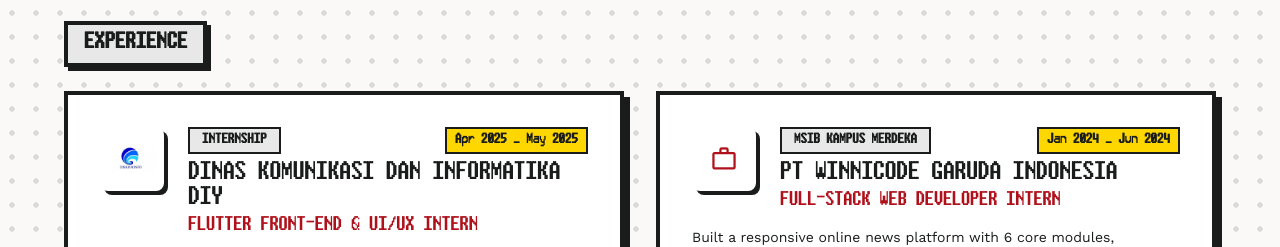
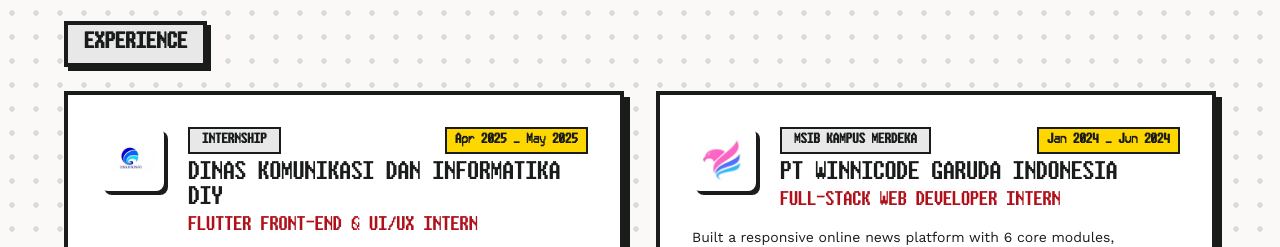
Before and after one commit to apiipp-co/adhitya-afif-portfolio, a React (Vite) app: page / in a window 1280 px wide. Shown: the part 4780-5027 px from the top of the page. Built offline with nearby package versions, Linux system fonts and the light colour scheme; no server answers.

Commit message:
fix: add Winnicode internship logo

```diff
--- a/src/data.js
+++ b/src/data.js
@@ -296,6 +296,7 @@
     company: 'PT Winnicode Garuda Indonesia',
     period: 'Jan 2024 — Jun 2024',
     type: 'MSIB Kampus Merdeka',
+    logo: '/images/logos/winnicode-garuda.jpeg',
     description:
       'Built a responsive online news platform with 6 core modules, including authentication, search, CRUD content management, and an admin dashboard.',
     responsibilities: [
```
Also changed, not shown: public/images/logos/winnicode-garuda.jpeg (added).
